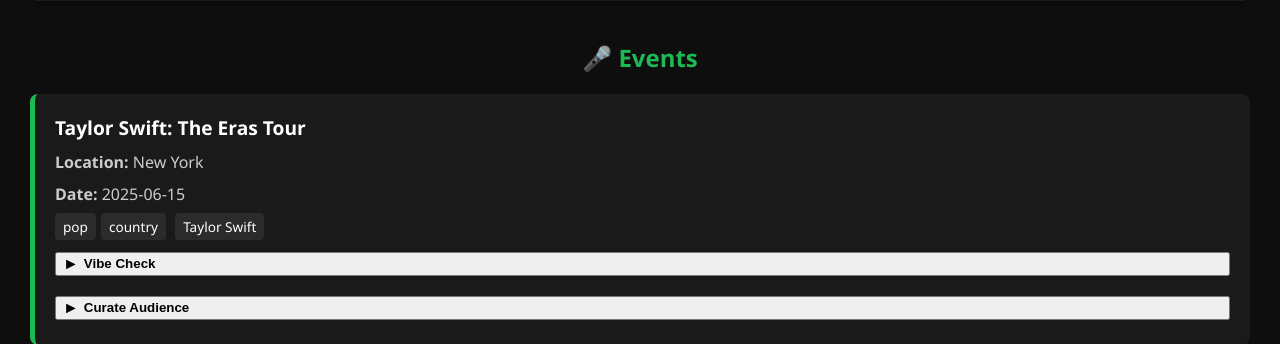
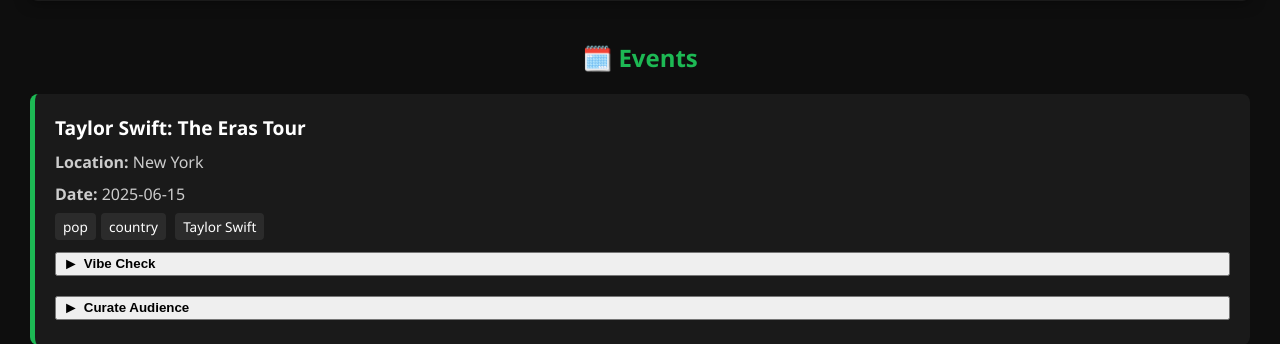
Before and after one commit to JackieSF/Listener-Insights-and-Audio-Trend-Analysis-Dashboard, a Flask app: page /home in a window 1280 px wide. Shown: the part 879-1223 px from the top of the page. Run offline with Flask 3, Linux system fonts and the light colour scheme.

Commit message:
changed event icon

```diff
--- a/templates/index.html
+++ b/templates/index.html
@@ -67,7 +67,7 @@
 
     <!-- Events Section -->
     <section id="events">
-      <h2 style="text-align: center;">🎤 Events</h2>
+      <h2 style="text-align: center;">🗓️ Events</h2>
       <div id="trending-events" class="event-list">
       </div>
     </section>
```
